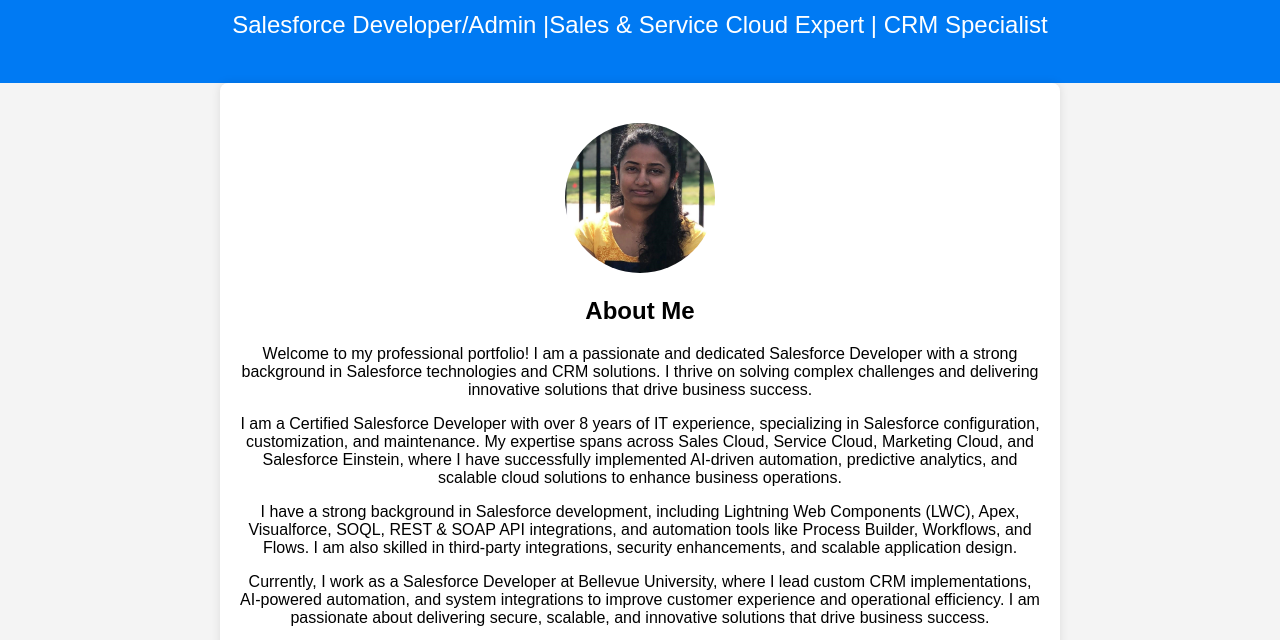
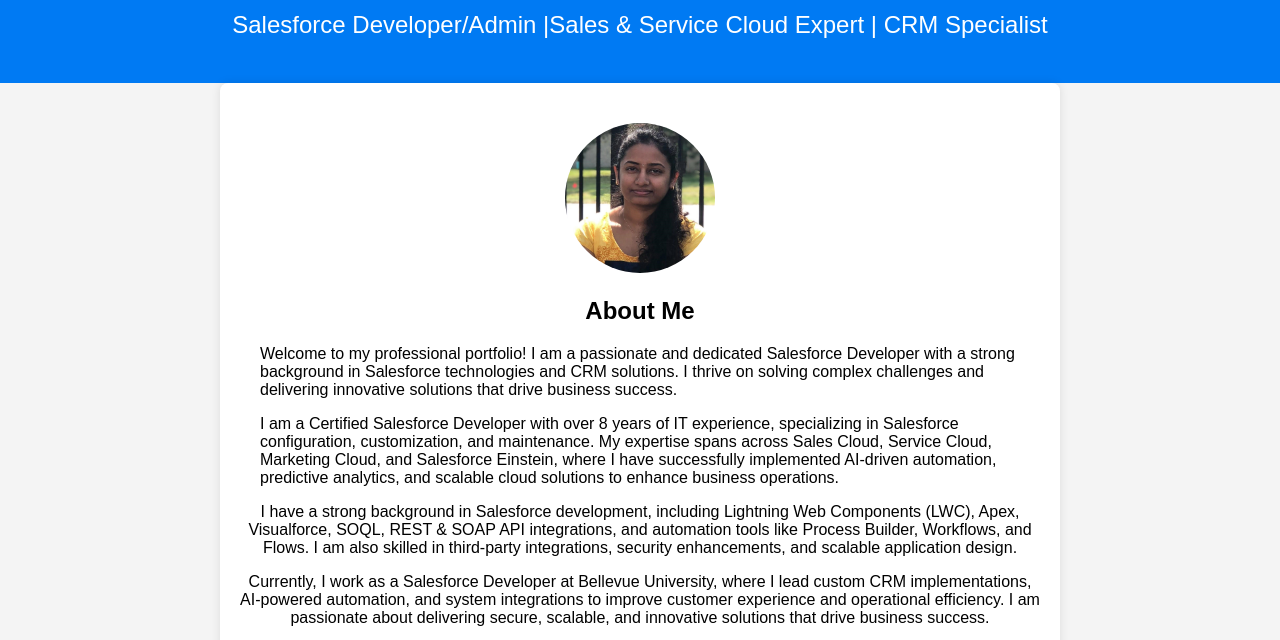
Before and after one commit to sdondeti9/Swathi-Job-Profile, a plain HTML site: page index.html in a window 1280 px wide. Shown: the part 128-768 px from the top of the page. Drawn offline with Linux system fonts and the light colour scheme.

Commit message:
commit10

```diff
--- a/index.html
+++ b/index.html
@@ -50,10 +50,10 @@
     <section>
         <img src="Swathi Job Profile Image.jpeg" alt="Profile Picture" class="profile-pic">
         <h2>About Me</h2>
-        <div class="paragraph">
+        <div class="paragraph" style="text-align: left; margin-left: 20px;">
             <p>Welcome to my professional portfolio! I am a passionate and dedicated Salesforce Developer with a strong background in Salesforce technologies and CRM solutions. I thrive on solving complex challenges and delivering innovative solutions that drive business success.</p>
         </div>
-        <div class="paragraph">
+        <div class="paragraph" style="text-align: left; margin-left: 20px;">
             <p>I am a Certified Salesforce Developer with over 8 years of IT experience, specializing in Salesforce configuration, customization, and maintenance. My expertise spans across Sales Cloud, Service Cloud, Marketing Cloud, and Salesforce Einstein, where I have successfully implemented AI-driven automation, predictive analytics, and scalable cloud solutions to enhance business operations.</p>
         </div>
         <div class="paragraph">
```
